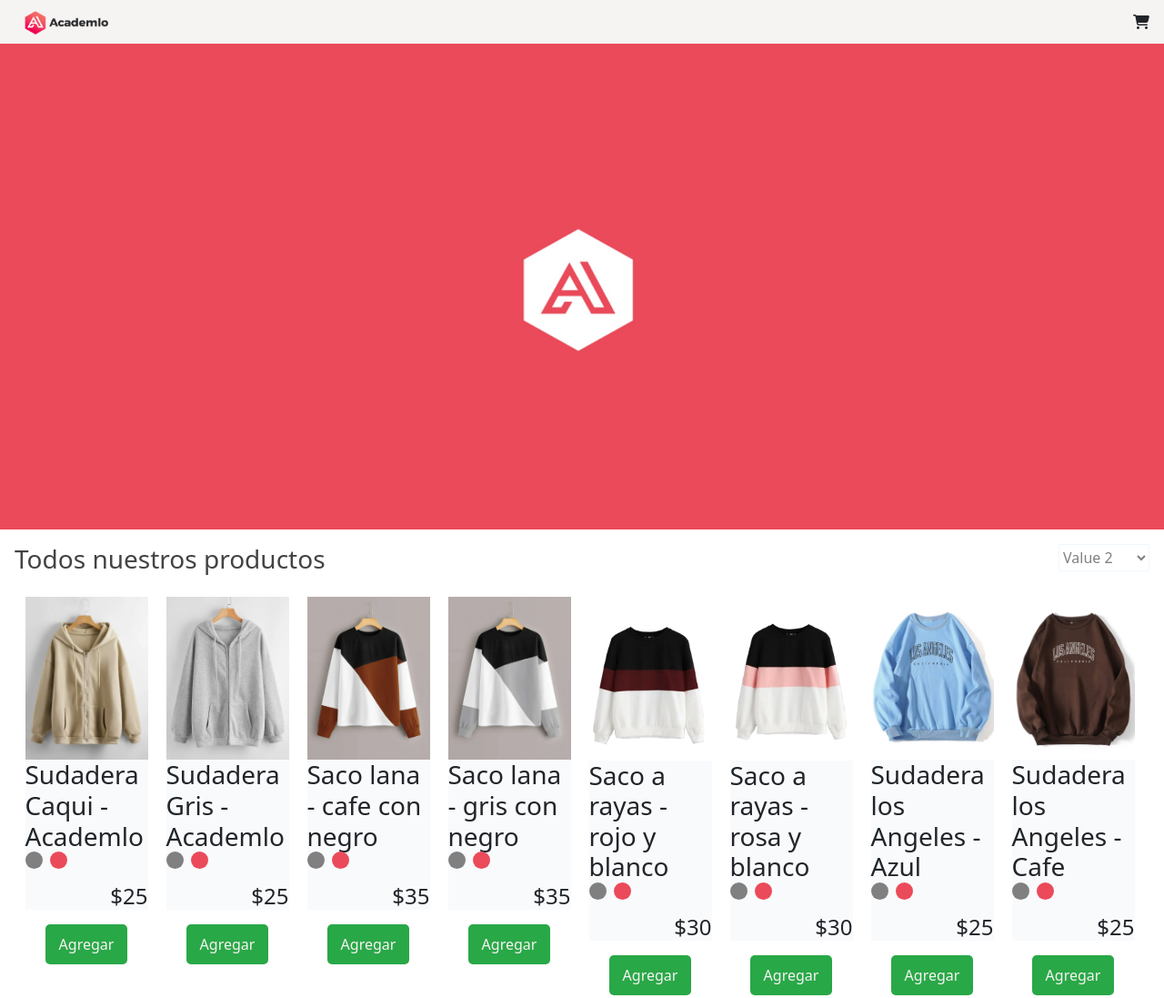
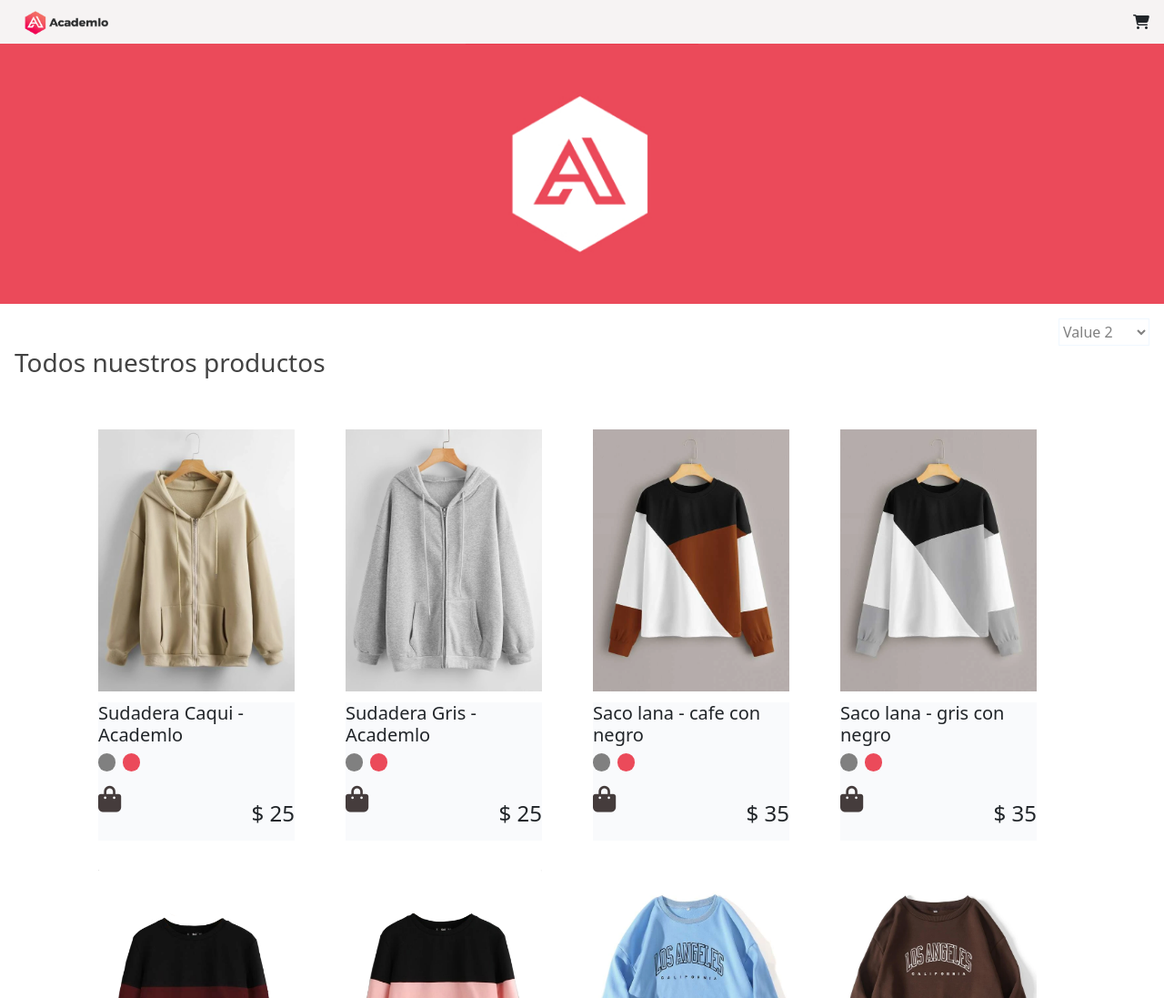
Before and after one commit to jharolrojas/shop-a, a plain HTML site: page index.html in a window 1280 px wide. Shown: the top 1097 px of the page at 91% size. Drawn offline with nearby package versions, Linux system fonts and the light colour scheme.

Commit message:
productos actualizados

```diff
--- a/css/custom.css
+++ b/css/custom.css
@@ -33,15 +33,19 @@ body{
 /* ccontiene la imagen grande del logo de academlo con un color de fondo */
 .containerHeroImage{
     height: auto;
-    justify-content: center;
+    width: 100%;
     background-color: #EB4A5A;
 }
-.containerHeroImage img{
-    width: 150px;
-    height: 150px;
-   margin: 15% 0;
+.containerHeroImage div{
+    width: 20%;
+    margin: 0rem auto;
+}
+.containerHeroImage div img{
+    width: 100%;
 }
 .containertitleh2{
+    margin-top: 2rem;
+    margin-bottom: 2rem;
     color: #434343;
 
 }
@@ -110,7 +114,8 @@ aside{
 }
 .data{
     display: flex;
-    justify-content: space-evenly;
+    flex-direction: column;
+    justify-content: center;
     padding: 10px;
 }
 .productShow .img-producto{
--- a/css/styleproduct.css
+++ b/css/styleproduct.css
@@ -110,6 +110,23 @@
     border-radius: 100%;
     margin-right: 0.5rem;
 }
+.precio-y-icono-bag{
+    display: flex;
+    justify-content: space-between;
+    margin-top: 1rem;
+    margin-bottom: 2rem;
+}
+.precio-y-icono-bag a{
+    display: inline-block;
+}
+.precio-y-icono-bag a i{
+    display: inline-block;
+    font-size: 1.8rem;
+    color: #453c3c;
+}
+.precio-y-icono-bag a i:hover{
+    color: #eb4a5a;
+}
 .precio-productos{
     margin: 1rem 0rem 1rem 0rem;
     text-align: end;
@@ -147,6 +164,9 @@
     border-radius: 0rem;
     font-size: 1.2rem;
 }
+
+
+
 /* estilos de factura de compra */
 .colorbutton{
     background-color: #eb4a5a;
--- a/index.html
+++ b/index.html
@@ -10,6 +10,7 @@
     <link rel="StyleSheet" href="css/layout.css" type="text/css">
     <link rel="StyleSheet" href="css/custom.css" type="text/css">
     <link rel="StyleSheet" href="css/styleproduct.css" type="text/css">
+    <script src="https://kit.fontawesome.com/e0180f4dd4.js" crossorigin="anonymous"></script>
     <script src="https://kit.fontawesome.com/c96595c366.js" crossorigin="anonymous"></script>
 </head>
 <body>
@@ -23,8 +24,10 @@
         </div>
         </div>
 
-        <div class="containerHeroImage general-flex">
-            <img src="img/logogrande.jpeg" alt="logo">
+        <div class="containerHeroImage">
+            <div>
+                <img src="img/Logo-Hero-Image.png" alt="logo">
+            </div>
         </div>
    <!-- Modal -->
    <div class="modal fade" id="exampleModal" tabindex="-1" aria-labelledby="exampleModalLabel" aria-hidden="true">
--- a/js/carShopping.js
+++ b/js/carShopping.js
@@ -22,23 +22,22 @@ let dataShopingCar = JSON.parse(localStorage.getItem('products')) || [];
 function generatorProducts (array) {
     let html ='';
     for (let i = 0; i < array.length; i++) {
-        html += `
-                <div class="card-producto"  id="card-producto">
+        html += `<div class="card-producto">
         <div class="img-producto">
             <img src="${array[i].img}" alt="...">
         </div>
         <div class="info-producto-card">
-                    <h3 class="card-title">${array[i].name}</h3>
+            <h5 class="card-title">${array[i].name}</h5>
         <div class="colors-productos">
             <div class="color1"></div>
             <div class="color2"></div>
         </div>
-                <h4 class="precio-productos">$${array[i].price}</h4>
+        <div class="precio-y-icono-bag">
+            <a onclick="getProductToCarShopping(${array[i].id})" type="submit"><i class="fa-solid fa-bag-shopping"></i></a>
+            <h4 class="precio-productos">$ ${array[i].price}</h4>
         </div>
-                <div class="button">
-                    <button onclick="getProductToCarShopping(${array[i].id})" type="submit" >Agregar</button>
         </div>
-                </div>`
+    </div>`;
 
     }
     let container = document.getElementById('containerShopProduct');
@@ -72,24 +71,25 @@ function getProductToCarShopping(idProduct) {
 }
 function generadorHtmlShoppingCar(dataShopingCar) {
     let htmlProduct = '';
+
     for (let i = 0; i < dataShopingCar.length; i++) {
         htmlProduct += `<div class="productShow">
         <div class="img-producto">
-            <img src="img/buzo-azul-adelante.png" alt="...">
+            <img src="${dataShopingCar[i].img}" alt="...">
         </div>
         <div class="data">
-            <h3>${dataShopingCar[i].name}</h3>
-            <h3 >$${dataShopingCar[i].price}</h3>
+            <h5 class="card-title">${dataShopingCar[i].name}</h5>
+            <h3>$${dataShopingCar[i].price}</h3>
         </div>
-    </div>
-    `
+    </div>`;
+
     sumPrice(dataShopingCar);
     }
     // generatorProducts(dataShopingCar)
     const container = document.getElementById('carShopping');
     container.innerHTML = htmlProduct;
+}
 
-}
 function sumPrice(dataShopingCar) {
     let price = 0;
     for (let i = 0; i < dataShopingCar.length; i++) {
@@ -99,10 +99,10 @@ function sumPrice(dataShopingCar) {
     let html = `<h4>Precio Total : <b>$${price}</b></h4>
     `
     let button = `        <!-- Button trigger modal -->
-    <button type="button" class="btn btn-primary" data-bs-toggle="modal" data-bs-target="#exampleModal">
-        Launch demo modal
-      </button>`
-
+    <button type="button" class="btn colorbutton" data-bs-toggle="modal" data-bs-target="#exampleModal">
+        Comprar
+      </button>
+      `
 
     let container = document.getElementById('sumPrice');
     container.innerHTML = html + button;
```
Also changed, not shown: img/Logo-Hero-Image.png (added). Lines whose indentation alone changed are shown as unchanged.
